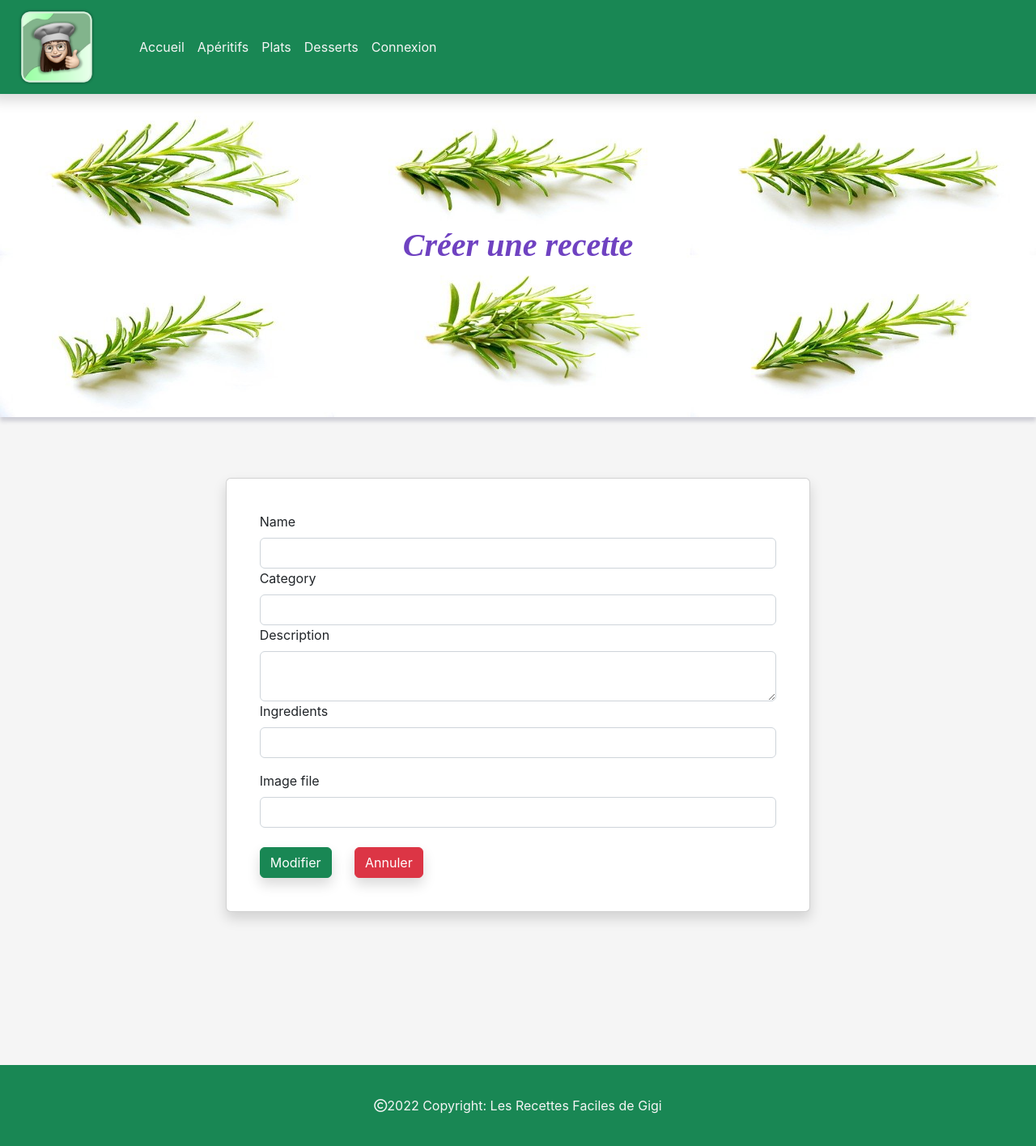
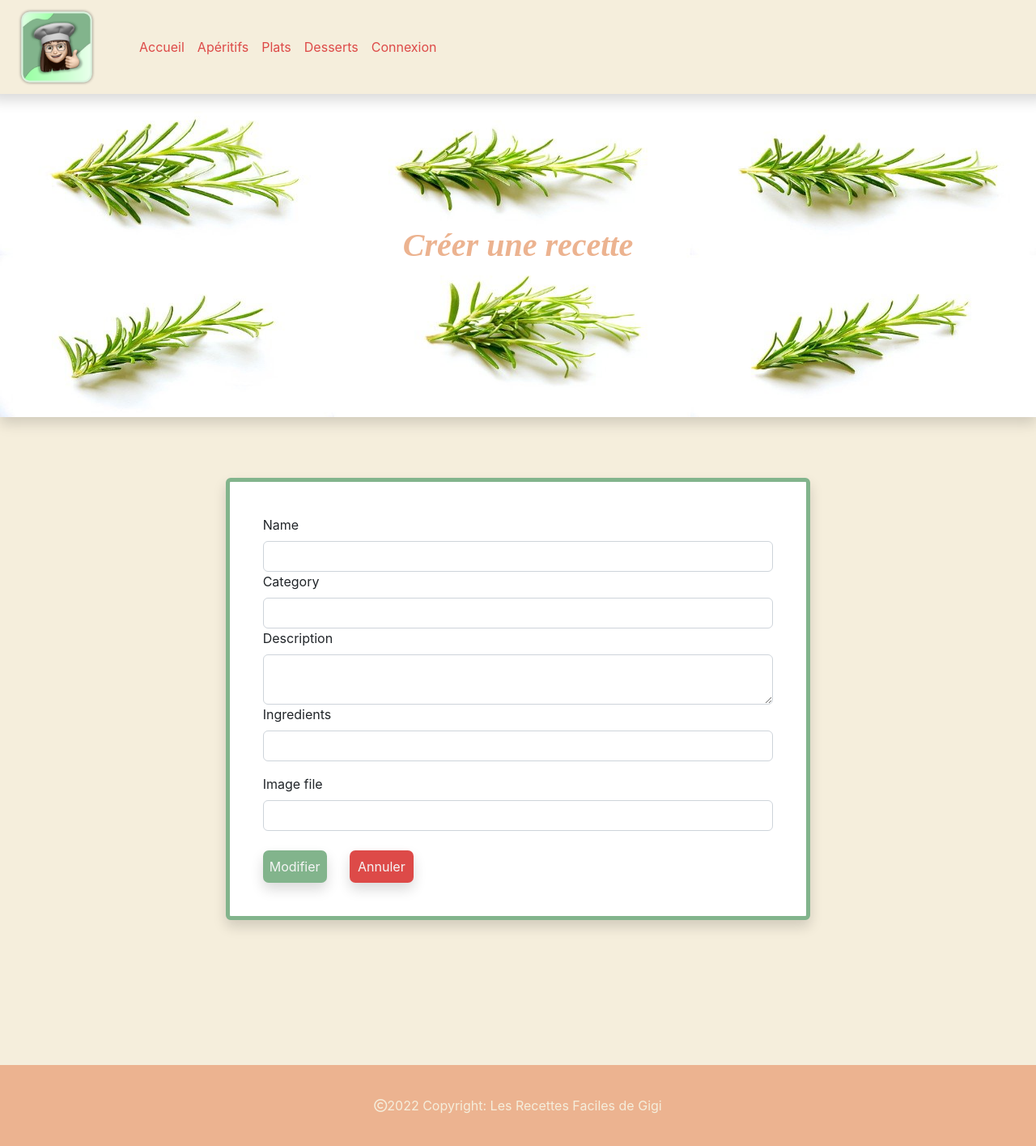
Before and after one commit to PierricM380/RecettesFaciles_Symfony_App, a Symfony app: template templates/pages/recipe/edit.html.twig in a window 1280 px wide. Shown: the whole page at 81% size. Run offline with Twig, Linux system fonts and the light colour scheme; the template is opened without the code that fills it, so the values that code supplies are empty; form fields are guessed from the names that the template uses; some libraries are stand-ins or nearby versions; some web fonts are replaced.

Commit message:
New color pallet

```diff
--- a/public/style.css
+++ b/public/style.css
@@ -10,7 +10,7 @@ body {
         'Segoe UI',
         Roboto, Oxygen, Ubuntu, Cantarell,
         'Open Sans', 'Helvetica Neue', sans-serif;
-    background-color: #f5f5f5;
+    background-color: #F5EEDC;
     overflow-x: hidden;
     padding: 0;
     margin: 0;
@@ -32,13 +32,13 @@ h1 {
     font-size: 1.7rem;
     font-style: italic;
     text-align: center;
-    color: #6f42c1;
+    color: #ECB390;
     margin-bottom: 15px;
 }
 
 h2 {
     font-size: 1.3rem;
-    color: #1b8252;
+    color: #ECB390;
     text-align: center;
     margin-block: 25px;
 }
@@ -47,20 +47,76 @@ h3 {
     font-size: 1.1rem;
 }
 
-/* NAVIGATION BAR */
-nav ul li .nav-link {
-    color: #f5f5f5;
+tr {
+    height: 60px;
 }
 
-nav ul li .nav-link:hover {
+.button {
     color: #f5f5f5;
-    text-decoration: underline;
+    padding: 10px;
+    text-decoration: none;
+    border-radius: 7px;
+    transition: all 0.3s ease;
+}
+
+button {
+    color: #f5f5f5;
+    padding: 8px;
+    border: hidden;
+    border-radius: 7px;
+    transition: all 0.3s ease;
+}
+
+.validate {
+    background: #82B48C;
+}
+
+.validate:hover {
+    color: #f5f5f5;
+    background: #607e60;
+}
+
+.update {
+    background: #ECB390;
+}
+
+.update:hover {
+    color: #f5f5f5;
+    background: #e7a175;
+}
+
+.delete {
+    background: #DD4A48;
+}
+
+.delete:hover {
+    color: #f5f5f5;
+    background: #C31207;
+}
+
+/* NAVIGATION BAR */
+nav {
+    background: #F5EEDC;
 }
 
 .nav_logo {
     width: 75px;
     height: auto;
     margin-inline: 20px;
+}
+
+nav li .dropdown-menu {
+    background: #F5EEDC;
+}
+
+nav ul li .nav-link,
+nav ul li .dropdown-item {
+    color: #DD4A48;
+}
+
+nav ul li .nav-link:hover {
+    color: #ECB390;
+    text-decoration: underline;
 }
 
 /* HEADER */
@@ -71,7 +127,11 @@ header {
     background-image: url('/images/rosemary.jpg');
     background-repeat: no-repeat;
     background-size: 100% 100%;
-    box-shadow: 0 5px 5px rgb(206, 206, 214);
+}
+
+.main_ingredients_new .card,
+.main_recipes_new .card {
+    border: 5px solid #82B48C;
 }
 
 /* MAINS */
@@ -180,6 +242,7 @@ header {
 /* FOOTER */
 footer {
     height: 75px;
+    background-color: #ECB390;
 }
 
 footer div {
@@ -189,8 +252,8 @@ footer div {
 }
 
 footer div .far,
-footer div span{
-    color: #f5f5f5;
+footer div span {
+    color: #F5EEDC;
 }
 
 @media screen and (min-width: 992px) {
--- a/templates/pages/ingredient/edit.html.twig
+++ b/templates/pages/ingredient/edit.html.twig
@@ -6,7 +6,7 @@
 
 {% block body %}
 <!-- HEADER -->
-<header class="row">
+<header class="row shadow">
 	<section class="col-12">
 		<h1>
 			<strong>Créer un ingrédient</strong>
@@ -28,8 +28,8 @@
 				</div>
 
 				<div class="form-group pt-4">
-					<button type="submit" class='btn btn-success shadow me-4'>Modifier</button>
-					<a href="{{ path('ingredient.index') }}" class="btn btn-danger shadow">
+				<button type="submit" class='validate shadow me-4'>Valider</button>
+					<a href="{{ path('ingredient.index') }}" class="button delete shadow">
 						Annuler
 					</a>
 				</div>
--- a/templates/pages/ingredient/new.html.twig
+++ b/templates/pages/ingredient/new.html.twig
@@ -6,7 +6,7 @@
 
 {% block body %}
 <!-- HEADER -->
-<header class="row">
+<header class="row shadow">
 	<section class="col-12">
 		<h1>
 			<strong>Créer un ingrédient</strong>
@@ -28,8 +28,8 @@
 				</div>
 
 				<div class="form-group pt-4">
-					<button type="submit" class='btn btn-success shadow me-4'>Créer</button>
-					<a href="{{ path('ingredient.index') }}" class="btn btn-danger shadow">
+					<button type="submit" class='validate shadow me-4'>Valider</button>
+					<a href="{{ path('ingredient.index') }}" class="button delete shadow">
 						Annuler
 					</a>
 				</div>
--- a/templates/pages/recipe/edit.html.twig
+++ b/templates/pages/recipe/edit.html.twig
@@ -6,7 +6,7 @@
 
 {% block body %}
 <!-- HEADER -->
-<header class="row">
+<header class="row shadow">
 	<section class="col-12">
 		<h1><strong>Créer une recette</strong></h1>
 	</section>
@@ -51,8 +51,8 @@
 				</div>
 
 				<div class="form-group pt-4">
-					<button type="submit" class='btn btn-success shadow me-4'>Modifier</button>
-					<a href="{{ path('recipe.index') }}" class="btn btn-danger shadow">
+					<button type="submit" class='validate shadow me-4'>Modifier</button>
+					<a href="{{ path('recipe.index') }}" class="button delete shadow">
 						Annuler
 					</a>
 				</div>
--- a/templates/pages/recipe/new.html.twig
+++ b/templates/pages/recipe/new.html.twig
@@ -6,7 +6,7 @@
 
 {% block body %}
 <!-- HEADER -->
-<header class="row">
+<header class="row shadow">
 	<section class="col-12">
 		<h1><strong>Créer une recette</strong></h1>
 	</section>
@@ -51,8 +51,8 @@
 				</div>
 
 				<div class="form-group pt-4">
-					<button type="submit" class='btn btn-success shadow me-4'>Créer</button>
-					<a href="{{ path('recipe.index') }}" class="btn btn-danger shadow">
+					<button type="submit" class='validate shadow me-4'>Valider</button>
+					<a href="{{ path('recipe.index') }}" class="button delete shadow">
 						Annuler
 					</a>
 				</div>
--- a/templates/pages/security/login.html.twig
+++ b/templates/pages/security/login.html.twig
@@ -6,7 +6,7 @@
 
 {% block body %}
 <!-- HEADER -->
-<header class="row">
+<header class="row shadow">
 	<section class="col-12">
 		<h1>
 			<strong>Connexion</strong>
@@ -35,7 +35,7 @@
 				</div>
 
 				<div class="form-group">
-					<button type="submit" class="btn btn-success shadow mt-4">
+					<button type="submit" class="validate shadow mt-4">
 						Se connecter
 					</button>
 				</div>
--- a/templates/pages/user/edit.html.twig
+++ b/templates/pages/user/edit.html.twig
@@ -6,7 +6,7 @@
 
 {% block body %}
 <!-- HEADER -->
-<header class="row">
+<header class="row shadow">
 	<section class="col-12">
 		<h1><strong>Modifier mes informations</strong></h1>
 	</section>
@@ -48,8 +48,8 @@
 				</div>
 
 				<div class="form-group pt-4">
-					<button type="submit" class='btn btn-success shadow me-4'>Modifier</button>
-					<a href="{{ path('home.index') }}" class="btn btn-danger shadow">
+					<button type="submit" class='validate shadow me-4'>Valider</button>
+					<a href="{{ path('home.index') }}" class="button delete shadow">
 						Annuler
 					</a>
 				</div>
--- a/templates/partials/_footer.html.twig
+++ b/templates/partials/_footer.html.twig
@@ -1,4 +1,4 @@
-<footer class="row bg-success">
+<footer class="row">
     <div class="col-12">
         <i class="far fa-copyright"></i>
         <span>2022 Copyright: Les Recettes Faciles de Gigi</span>
--- a/templates/partials/_nav.html.twig
+++ b/templates/partials/_nav.html.twig
@@ -1,4 +1,4 @@
-<nav class="row navbar navbar-expand-lg navbar-dark bg-success shadow fixed-top">
+<nav class="row navbar navbar-expand-lg navbar-dark shadow fixed-top">
 	<div class="container-fluid">
 		<!-- Logo -->
 		<img class="nav_logo img-fluid" src="/images/LogoGigi.png" alt="Memoji de Gigi">
```
Also changed, not shown: other parts of public/style.css (+21 -19 lines), templates/pages/home.html.twig (+7 -7 lines), templates/pages/ingredient/index.html.twig (+8 -8 lines), templates/pages/recipe/index.html.twig (+6 -6 lines), templates/pages/recipe/showAppetizer.html.twig (+4 -4 lines), templates/pages/recipe/showDessert.html.twig (+4 -4 lines), templates/pages/recipe/showDish.html.twig (+4 -4 lines), templates/pages/user/edit_password.html.twig (+3 -4 lines).
